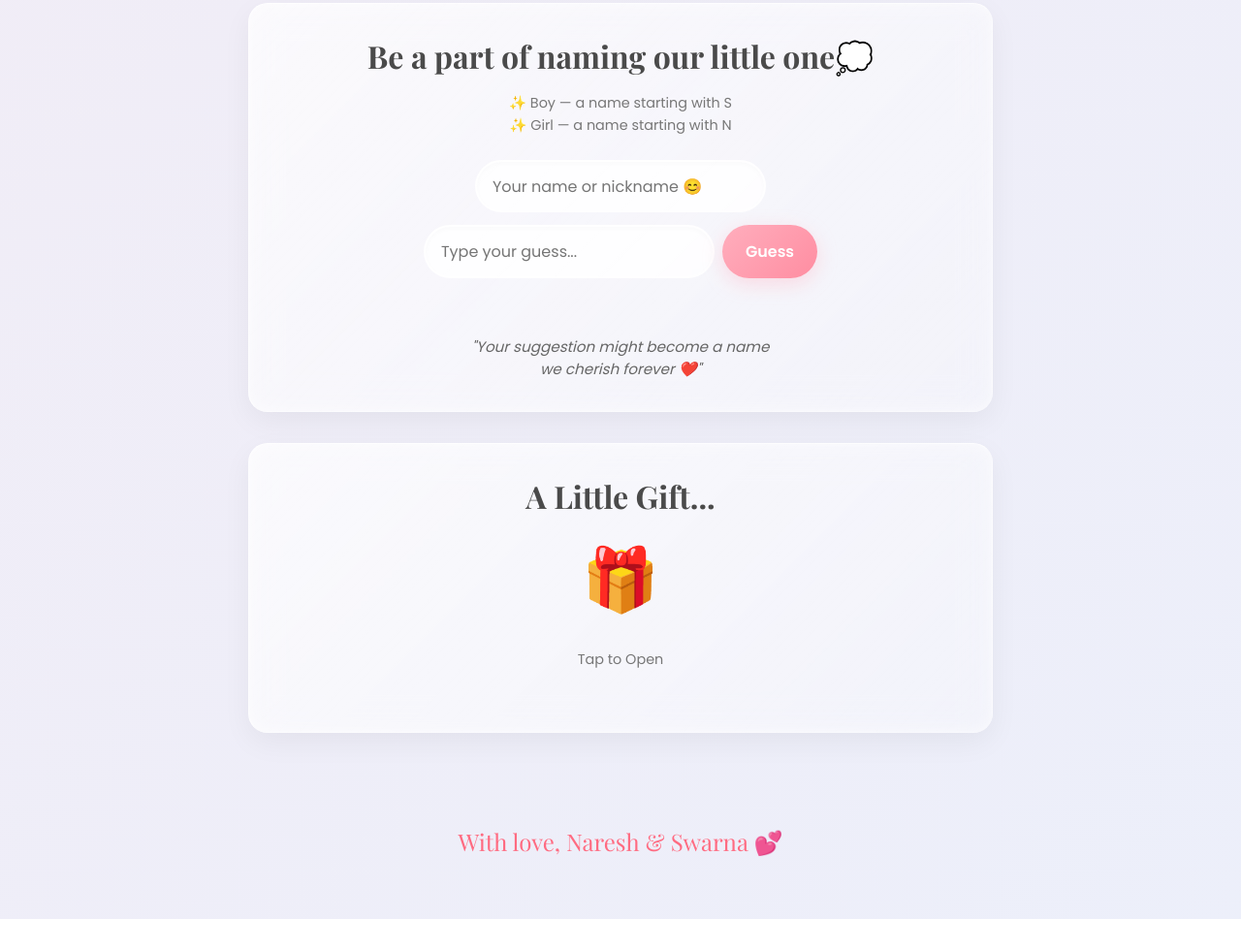
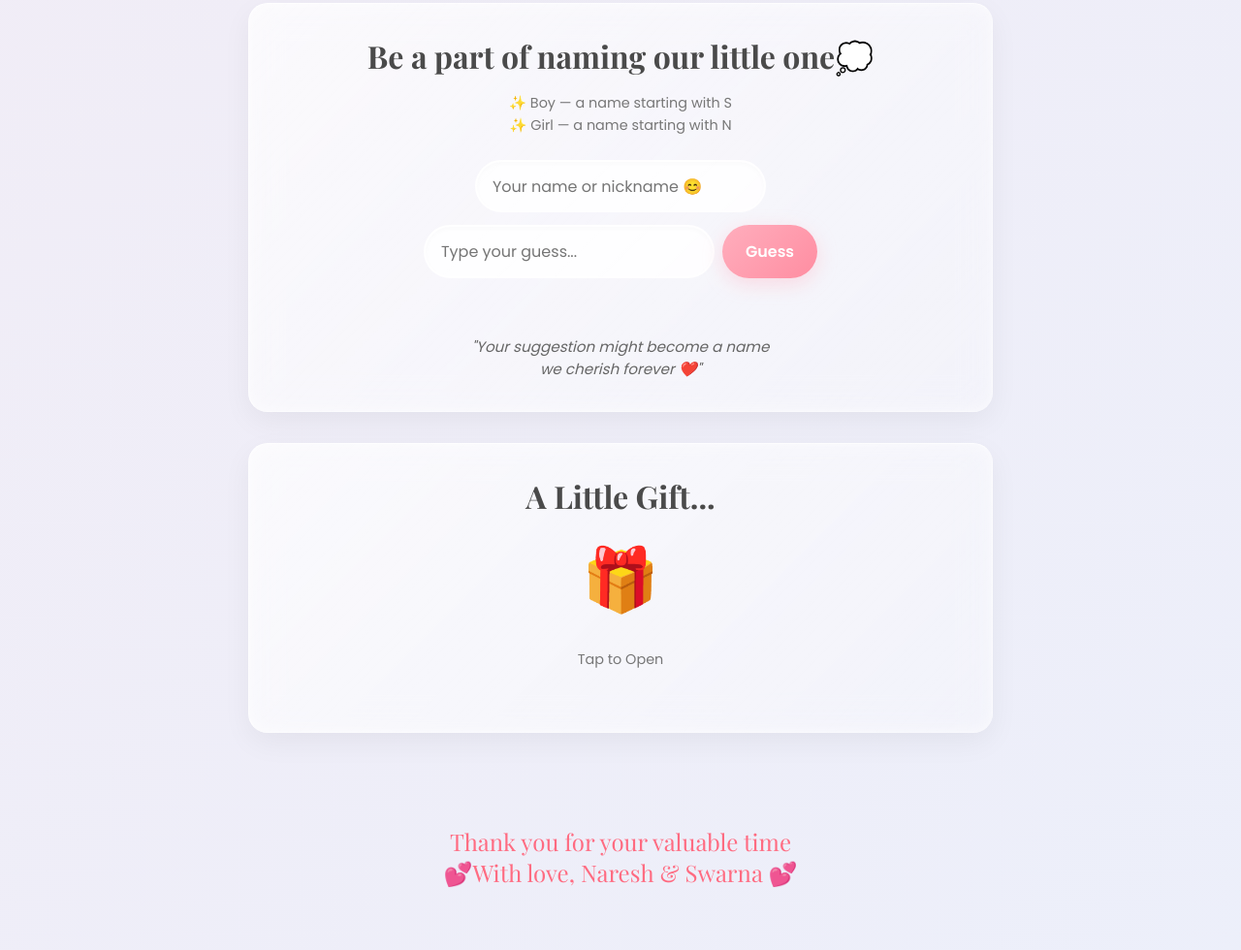
Before and after one commit to SelvaDev-17/SN-baby-shower, a website: page index.html in a window 1280 px wide. Shown: the part 1064-2044 px from the top of the page at 97% size. Before the commit the page ends 2012 px from the top, so only its background shows below. Drawn offline with nearby package versions, Linux system fonts and the light colour scheme; no server answers; files whose address does not match are found by name; a web font is replaced by a local one.

Commit message:
Final text updates to footer and formatting

```diff
--- a/index.html
+++ b/index.html
@@ -12,7 +12,7 @@
 
     <!-- Vercel Web Analytics -->
     <script>
-      window.va = window.va || function () { (window.vaq = window.vaq || []).push(arguments); };
+        window.va = window.va || function () { (window.vaq = window.vaq || []).push(arguments); };
     </script>
     <script defer src="/_vercel/insights/script.js"></script>
 </head>
@@ -87,7 +87,8 @@
                 ✨ Girl — a name starting with N
             </p>
             <div style="display: flex; flex-direction: column; align-items: center; gap: 0.8rem; margin-bottom: 1rem;">
-                <input type="text" id="userName" placeholder="Your name or nickname 😊" style="width: 100%; max-width: 300px;">
+                <input type="text" id="userName" placeholder="Your name or nickname 😊"
+                    style="width: 100%; max-width: 300px;">
                 <div class="input-group" style="margin-bottom: 0; width: 100%;">
                     <input type="text" id="nameInput" placeholder="Type your guess...">
                     <button id="nameBtn">Guess</button>
@@ -119,7 +120,8 @@
 
         <!-- FOOTER -->
         <footer>
-            <p>With love, Naresh & Swarna 💕</p>
+            <p>Thank you for your valuable time</p>
+            <p>💕With love, Naresh & Swarna 💕</p>
         </footer>
     </main>
 
```
